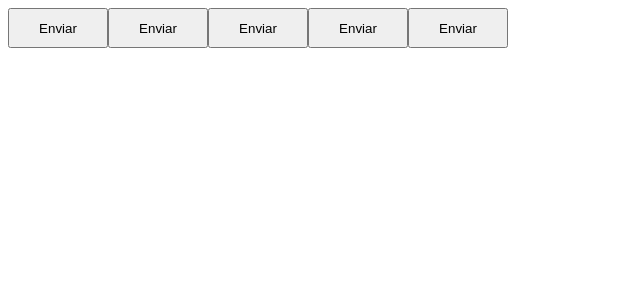
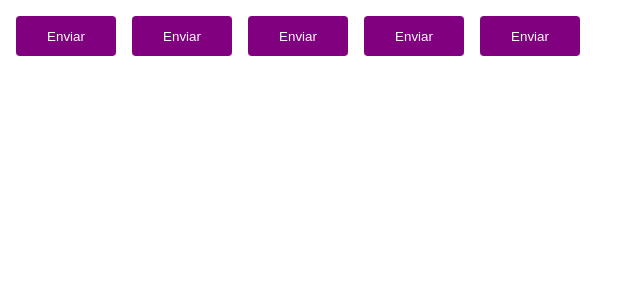
Before and after one commit to LucasSantosp09/Aprofundando-em-hooks-ReacjJS-Rockseat, a React (Vite) app: page / in a window 1280 px wide. Shown: the top 300 px of the page, without its empty margins (0-640 px from the left). Built offline with nearby package versions, Linux system fonts and the light colour scheme.

Commit message:
Configurando temas

```diff
--- a/src/components/Button.styles.ts
+++ b/src/components/Button.styles.ts
@@ -16,6 +16,12 @@ const buttonVariants = {
 export const ButtonContainer = styled.button<ButtonContainerProps>`
   width: 100px;
   height: 40px;
+  border-radius: 4px;
+  border: 0;
+  margin: 8px;
+
+  background-color: ${(props) => props.theme.primary};
+  color: ${(props) => props.theme.white};
 
   /*  ${(props) => {
     return css`
--- a/src/styles/themes/default.ts
+++ b/src/styles/themes/default.ts
@@ -1,4 +1,5 @@
 export const defaultTheme = {
+  white: "#fff",
   primary: "purple",
   secondary: "orange",
 };
```
